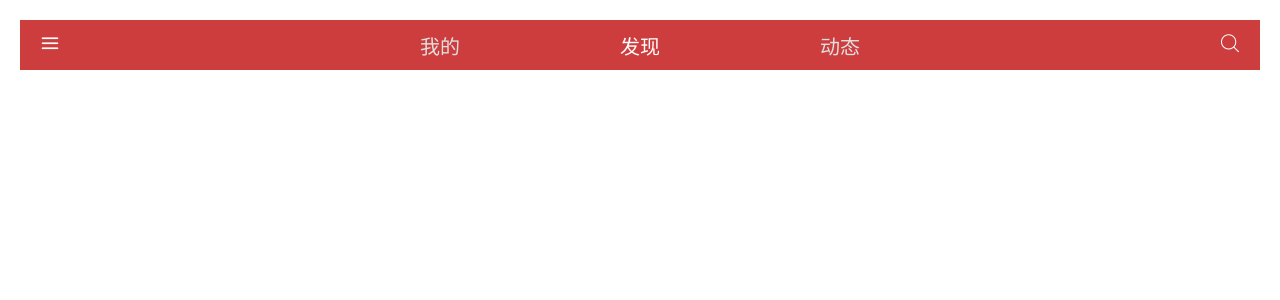
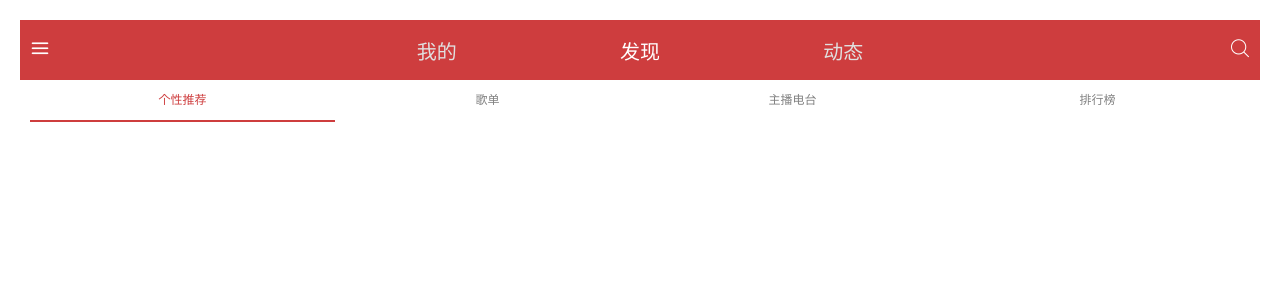
Before and after one commit to zzbct/vue-dream-song, a Vue app: page / in a window 1280 px wide. Shown: the top 300 px of the page. Built offline with nearby package versions, Linux system fonts and the light colour scheme.

Commit message:
顶部导航栏

```diff
--- a/src/App.vue
+++ b/src/App.vue
@@ -10,7 +10,6 @@ export default {
 </script>
 <style>
   #app{
-    padding: 20px;
-    font-size: 62.5%;
+    padding: 1em;
   }
 </style>
--- a/src/assets/reset.css
+++ b/src/assets/reset.css
@@ -7,7 +7,9 @@ html, body, div, span, object, iframe, h1, h2, h3, h4, h5, h6, p, blockquote, a,
     font-weight: normal;
     vertical-align: baseline;
 }
-
+html, body{
+    font-size: 20px;
+}
 article, aside, details, figcaption, figure, footer, header, hgroup, menu, nav, section {
     display: block;
 }
--- /dev/null
+++ b/src/components/navBar.vue
@@ -0,0 +1,48 @@
+<style lang="less">
+   .tc-navbar {
+   	 height: 2em;
+   	 line-height: 2em;
+   	 padding: 0 0.5em;
+   	 display: flex;
+   	 justify-content: space-around;
+   	 align-items: center;
+   	 color: gray;
+   	 div {
+   	 	flex: 1;
+   	 	height: 100%;
+   	 	text-align: center;
+   	 	font-size: 0.6em;
+   	 }
+   	 &-lock {
+   	 	position: relative;
+   	 	color: #ce3d3e;
+   	 	&:after {
+   	 		content: "";
+   	 		position: absolute;
+   	 		top: 100%;
+   	 		left: 0;
+   	 		width: 100%;
+   	 		height: 0.2em;
+   	 		background-color: #ce3d3e;
+   	 	}
+   	 }
+   }
+</style>
+<template>
+   <div class="tc-navbar">
+   	  <div v-for='item in navs' :class="['tc-navbar-'+item.state]">
+   	     {{item.value}}
+   	  </div>
+   </div>
+</template>
+<script>
+   export default {
+   	 name: 'tc-navbar',
+   	 props: {
+   	   navs: {
+   		 type: Array,
+   		 default: []
+   	   }
+     }
+   }
+</script>
--- a/src/components/topBar.vue
+++ b/src/components/topBar.vue
@@ -1,18 +1,18 @@
 <!-- 作为置顶导航菜单 -->
 <style lang="less">
-  .mu-topbar {
-  	height: 50px;
-  	padding: 0 20px;
+  .tc-topbar {
+  	height: 3em;
+  	padding: 0 0.5em;
   	background: #ce3d3e;
   	display: flex;
   	justify-content: space-between;
   	align-items: center;
-  	font-size: 2em;
   	color: #fff;
   	&-subject {
   	  display: flex;
   	  width: 50%;
-  	  justify-content: space-around;;
+  	  justify-content: space-around;
+  	  font-size: 1em;
     }
     &-subject-active {
     	color: #e0e0e0;
@@ -20,25 +20,25 @@
   }
 </style>
 <template>
-  <div class="mu-topbar">
-  	<div class="mu-topbar-left">
+  <div class="tc-topbar">
+  	<div class="tc-topbar-left">
   		<slot name="left"></slot>
   	</div>
-  	<div class="mu-topbar-subject">
+  	<div class="tc-topbar-subject">
   		<slot>
   			<div v-for="title in titles">
-  			      <span :class="['mu-topbar-subject-' + title.state]">{{title.value}}</span>
+  			      <span :class="['tc-topbar-subject-' + title.state]">{{title.value}}</span>
   			</div>
   		</slot>
   	</div>
-  	<div class="mu-topbar-right">
+  	<div class="tc-topbar-right">
   		<slot name="right"></slot>
   	</div>
   </div>
 </template>
 <script>
    export default {
-		name: 'mu-topbar',
+	 name: 'tc-topbar',
 	 props: {
 	   titles: {
 	     type: Array,
--- a/src/views/index.vue
+++ b/src/views/index.vue
@@ -1,24 +1,35 @@
 <!-- 首页 -->
 <template>
-    <top :titles="title">
+   <div>
+   	 <topbar :titles='title'>
 		<span class="icon-menu" slot="left"></span>
 		<span class="icon-search" slot="right"></span>
-	</top>
+	 </topbar>
+	 <navbar :navs='navs'></navbar>
+   </div>
 </template>
 <script>
-import top from '../components/topBar'
+import topbar from '../components/topBar'
+import navbar from '../components/navBar'
 export default {
   data () {
   	return {
   	  title: [
 	    {value: "我的",state: "active"},
 	    {value: "发现",state: "lock"},
-	    {value: "动态",state: "active"},
+	    {value: "动态",state: "active"}
+	  ],
+	  navs: [
+	    {value: '个性推荐',state: 'lock'},
+   		{value: '歌单',state: 'active'},
+   		{value: '主播电台',state: 'active'},
+   	    {value: '排行榜',state: 'active'}
 	  ]
   	}
   },
   components: {
-	top
+	topbar,
+	navbar
   }
 }
 </script>
```
Lines whose indentation alone changed are shown as unchanged.
